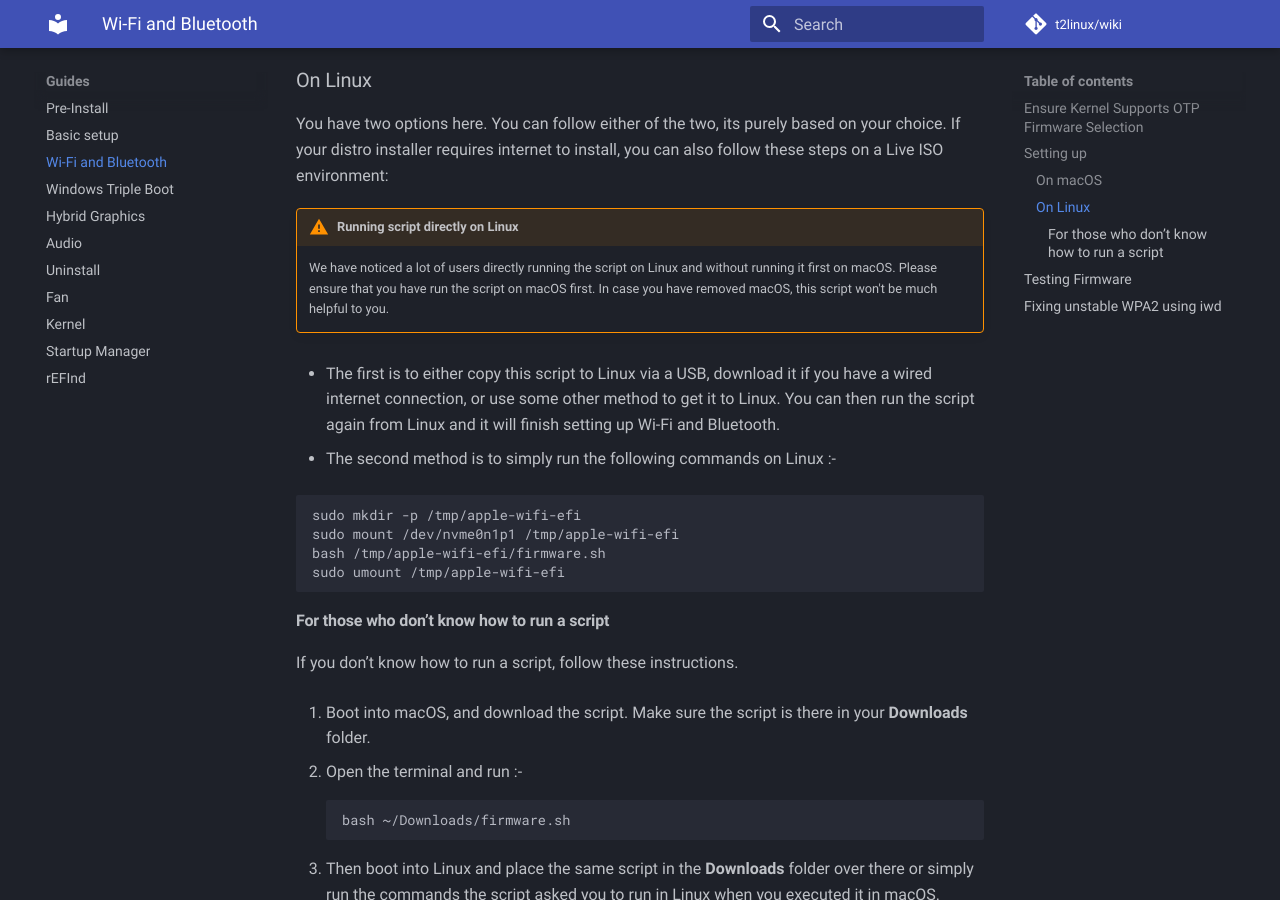
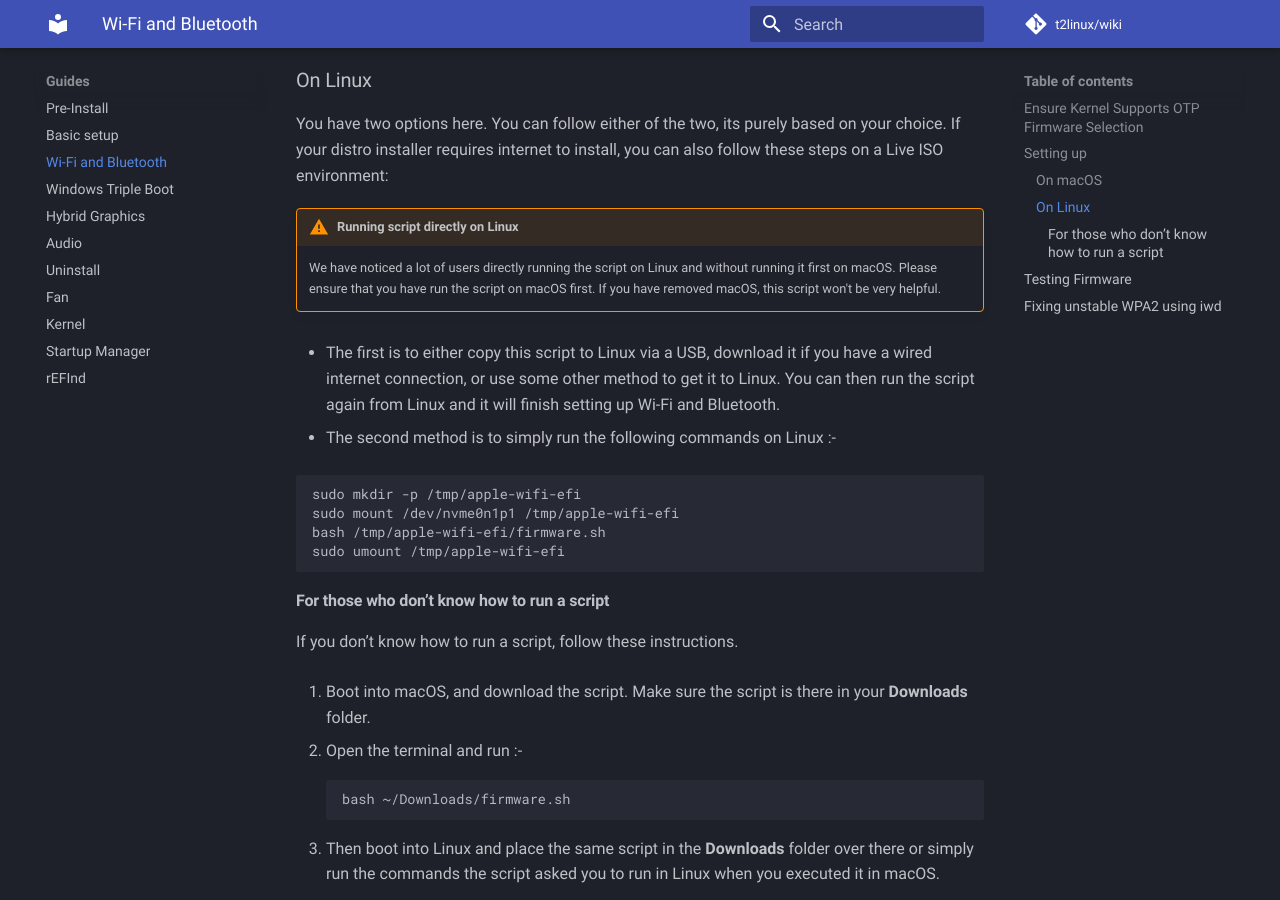
Before and after one commit to t2linux/wiki, an MkDocs documentation site: the page built from docs/guides/wifi-bluetooth.md, in a window 1280 px wide and 900 px high, scrolled down 1169 px. Built offline with MkDocs 1.6.1 and Material for MkDocs 9.7.7, drawn with Linux system fonts in a browser that asks for light colours; comment, search, counter and statistics services are not loaded.

Commit message:
Fix typo in "Running script directly on Linux" warning section (#530)

```diff
--- a/docs/guides/wifi-bluetooth.md
+++ b/docs/guides/wifi-bluetooth.md
@@ -33,7 +33,7 @@ We now use a script which can help you set up Wi-Fi and Bluetooth. Follow the in
 You have two options here. You can follow either of the two, its purely based on your choice. If your distro installer requires internet to install, you can also follow these steps on a Live ISO environment:
 
 !!! Warning "Running script directly on Linux"
-    We have noticed a lot of users directly running the script on Linux and without running it first on macOS. Please ensure that you have run the script on macOS first. In case you have removed macOS, this script won't be much helpful to you.
+    We have noticed a lot of users directly running the script on Linux and without running it first on macOS. Please ensure that you have run the script on macOS first. If you have removed macOS, this script won't be very helpful.
 
 - The first is to either copy this script to Linux via a USB, download it if you have a wired internet connection, or use some other method to get it to Linux. You can then run the script again from Linux and it will finish setting up Wi-Fi and Bluetooth.
 
```
